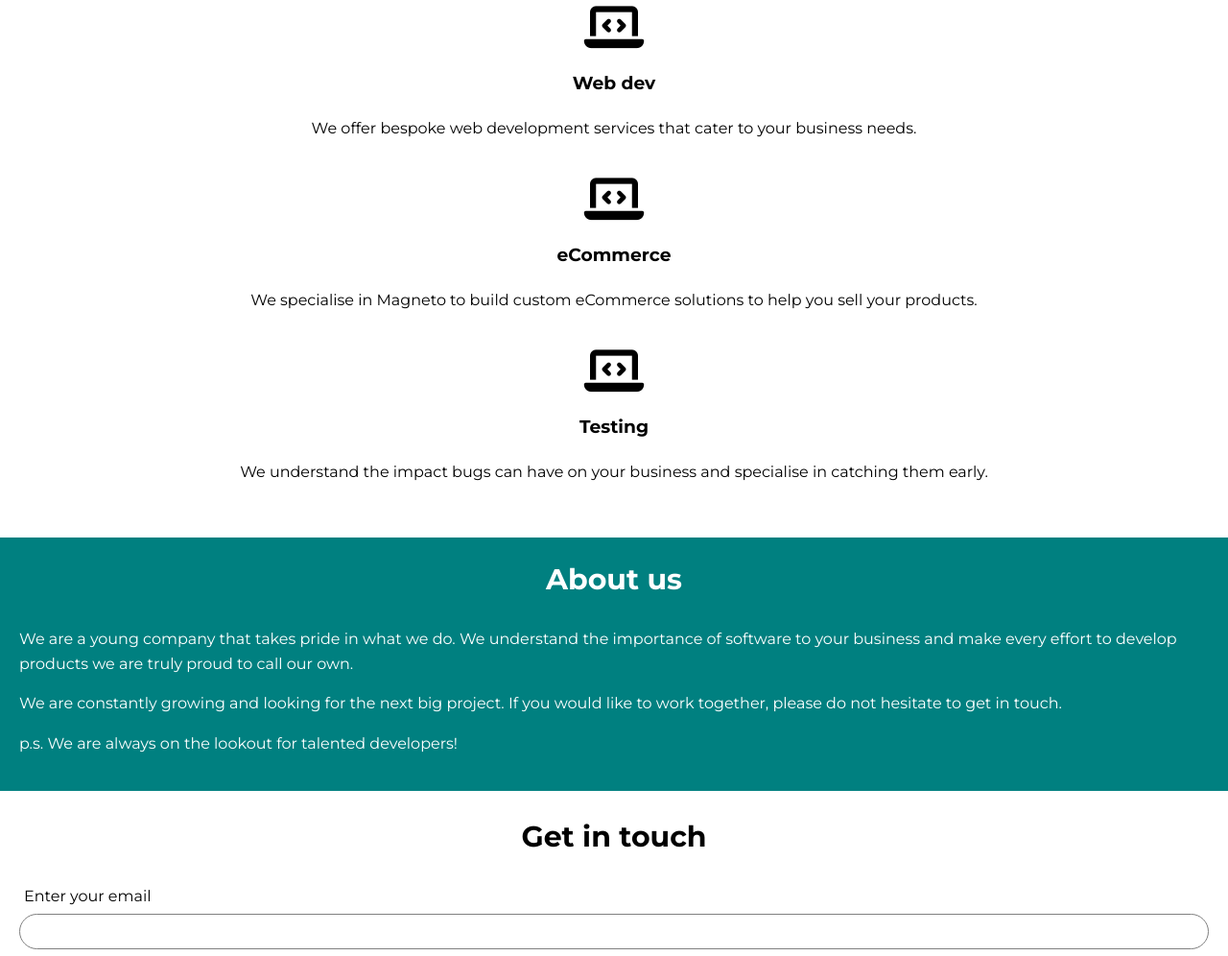
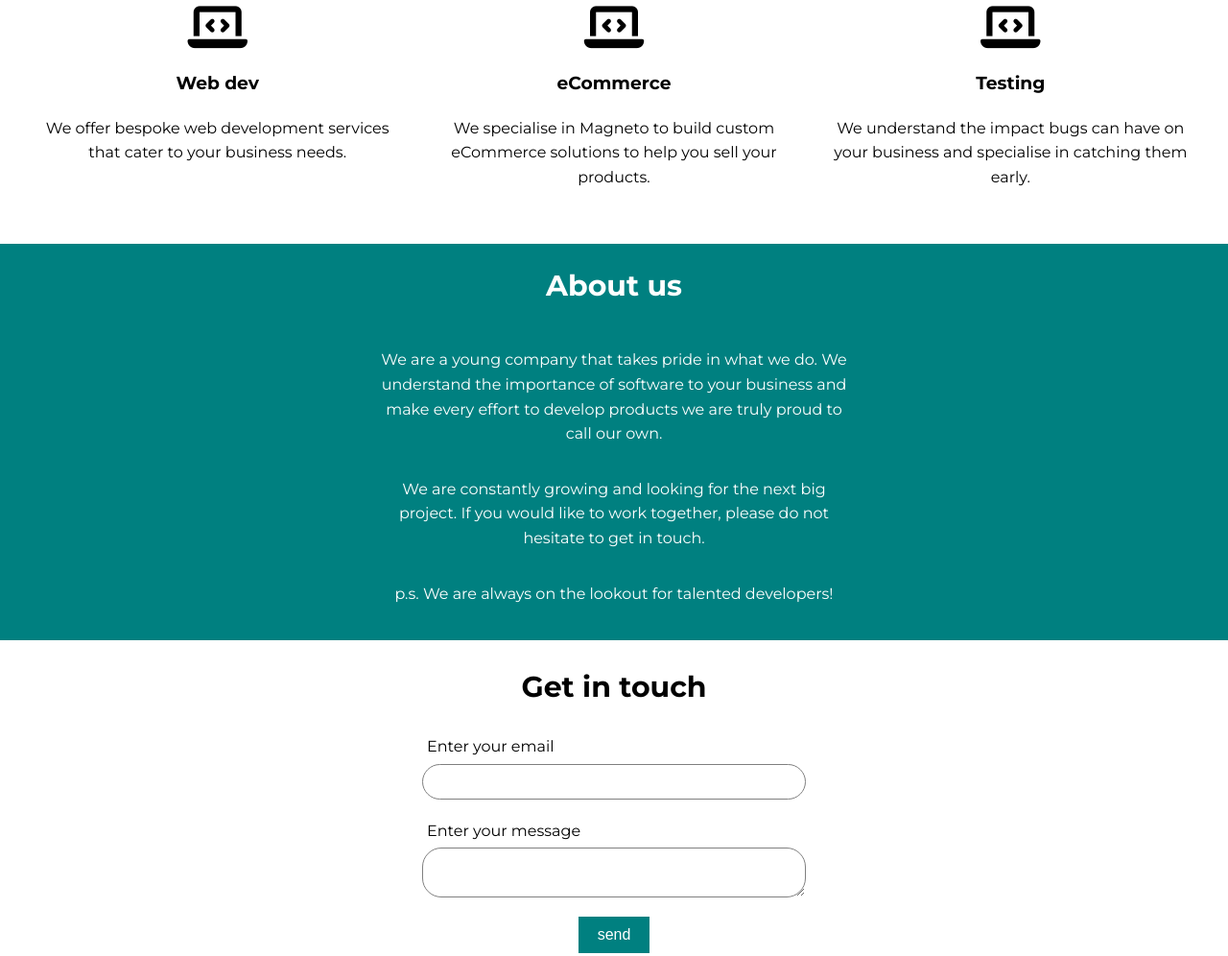
Before and after one commit to jon-atto-bennett/Agency, a plain HTML site: page index.html in a window 1280 px wide. Shown: the part 357-1353 px from the top of the page at 96% size. Drawn offline with Linux system fonts and the light colour scheme.

Commit message:
targeting iPad

```diff
--- a/index.html
+++ b/index.html
@@ -91,6 +91,32 @@
                 justify-content: center;
             }
 
+            @media(min-width: 768px) {
+                .banner h1 {
+                    margin-left: 40px;
+                }
+                .service-list{
+                    display: flex;
+                }
+                .service {
+                    flex: 1;
+                    padding: 0 20px;
+                }
+                .about-us {
+                    display: flex;
+                    flex-direction: column;
+                    align-items: center;
+                }
+                .about-us p {
+                    max-width: 500px;
+                    text-align: center;
+                }
+                .contact form {
+                    max-width: 400px;
+                    margin: auto;
+                }
+            }
+
         </style>
         <script src="https://kit.fontawesome.com/9310890428.js" crossorigin="anonymous"></script>
         <meta name="viewport" content="width=device-width, initial-scale=1" />
@@ -109,6 +135,7 @@
             </div>
             <div class="block services">
                 <h2>Our services</h2>
+                <div class="service-list">
                     <div class="service">
                         <div class="icon">
                             <i class="fa-solid fa-laptop-code"></i>
@@ -137,6 +164,7 @@
                         </div>
                     </div>
                 </div>
+            </div>
             <div class="block primary about-us">
                 <h2>About us</h2>
                 <p>We are a young company that takes pride in what we do. We understand the importance of software to your business and make every effort to develop products we are truly proud to call our own.</p>
```
Lines whose indentation alone changed are shown as unchanged.
